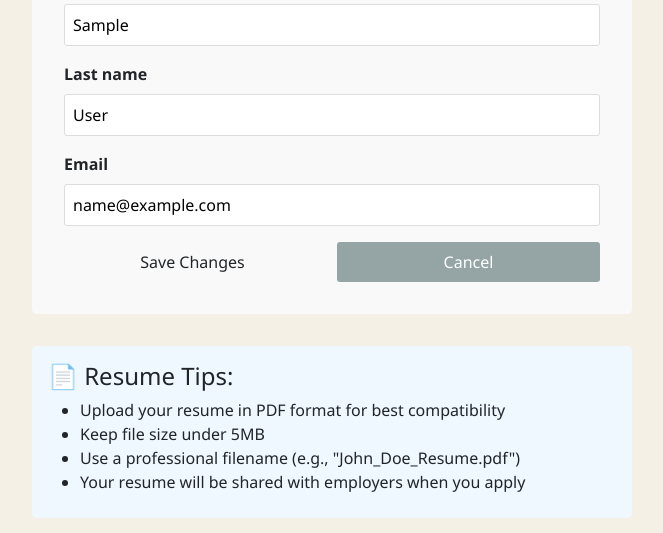
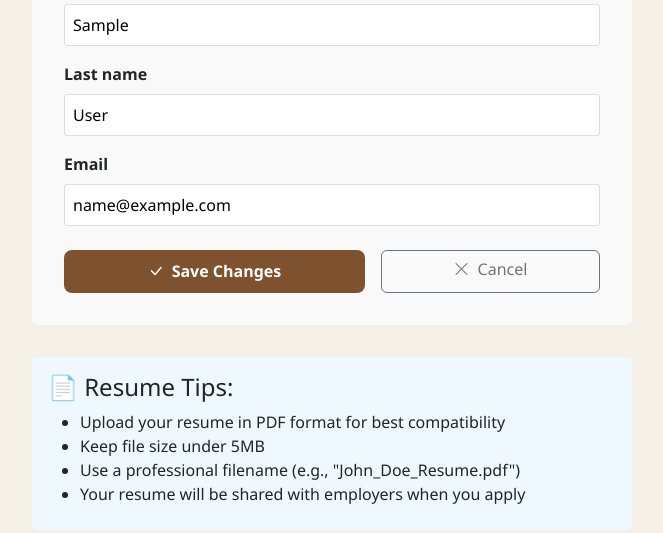
Before and after one commit to mfish324/Job-Board, a Django app: page /account/profile/edit/ in a window 1280 px wide. Shown: the part 1580-2113 px from the top of the page, without its empty margins (308-971 px from the left). Run offline with Django 5.2, Linux system fonts and the light colour scheme; a user stored in the database is signed in; tables that the repository leaves empty hold one stand-in row (values such as "Sample post"); data that the repository does not hold is empty.

Commit message:
Fix edit profile button styling to match site design
Changed inline styles to Bootstrap classes for consistency.

🤖 Generated with [Claude Code](https://claude.com/claude-code)

Co-Authored-By: Claude Opus 4.5 <noreply@anthropic.com>

```diff
--- a/jobs/templates/jobs/edit_profile.html
+++ b/jobs/templates/jobs/edit_profile.html
@@ -45,9 +45,13 @@
         </div>
         {% endfor %}
 
-        <div style="display: flex; gap: 1rem;">
-            <button type="submit" class="btn" style="flex: 1;">Save Changes</button>
-            <a href="{% url 'user_profile' %}" style="flex: 1; text-align: center; padding: 0.5rem 1rem; background: #95a5a6; color: white; text-decoration: none; border-radius: 3px;">Cancel</a>
+        <div class="d-flex gap-3 mt-4">
+            <button type="submit" class="btn btn-primary flex-fill">
+                <i class="bi bi-check-lg me-2"></i>Save Changes
+            </button>
+            <a href="{% url 'user_profile' %}" class="btn btn-outline-secondary flex-fill">
+                <i class="bi bi-x-lg me-2"></i>Cancel
+            </a>
         </div>
     </form>
 
```
